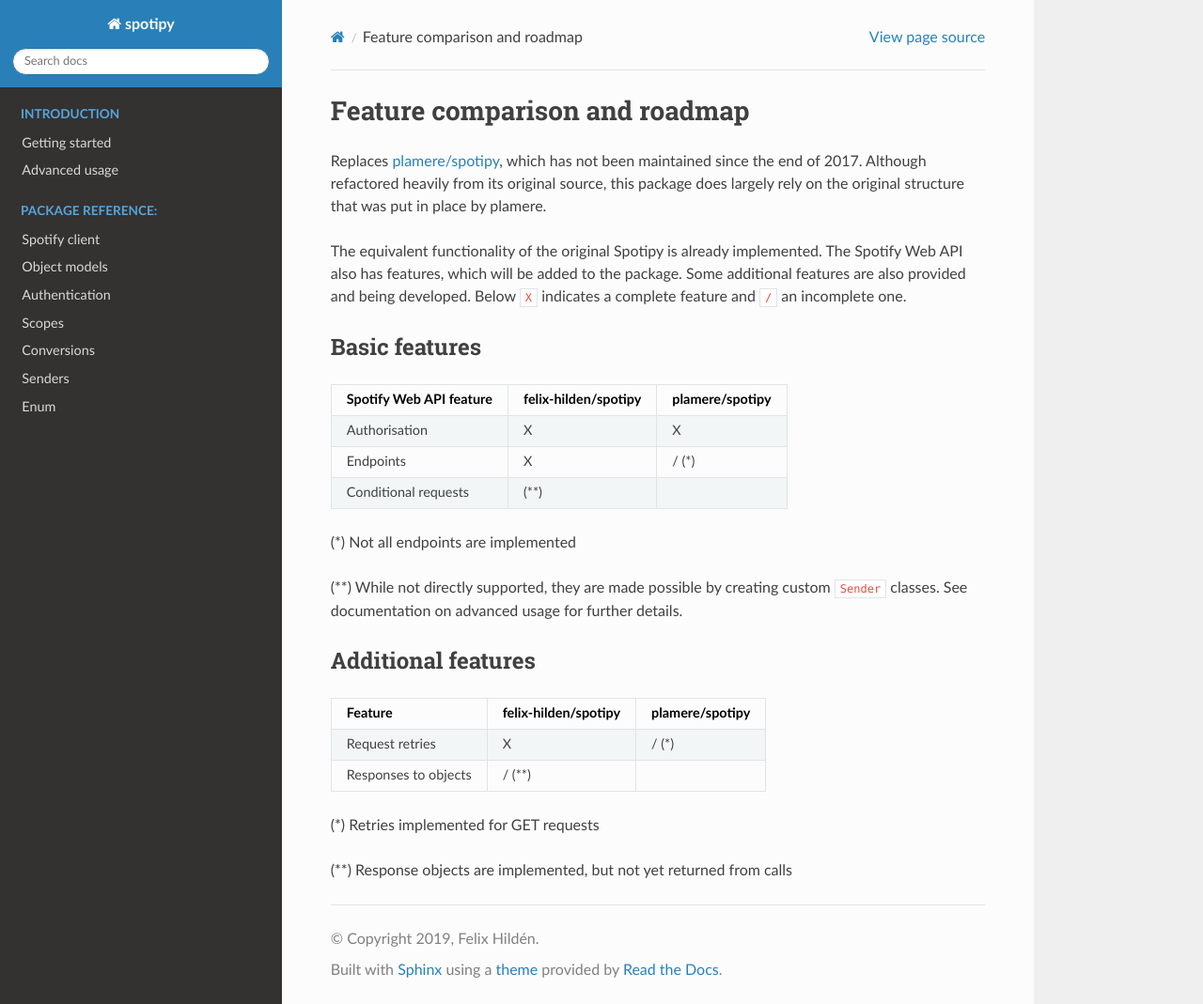
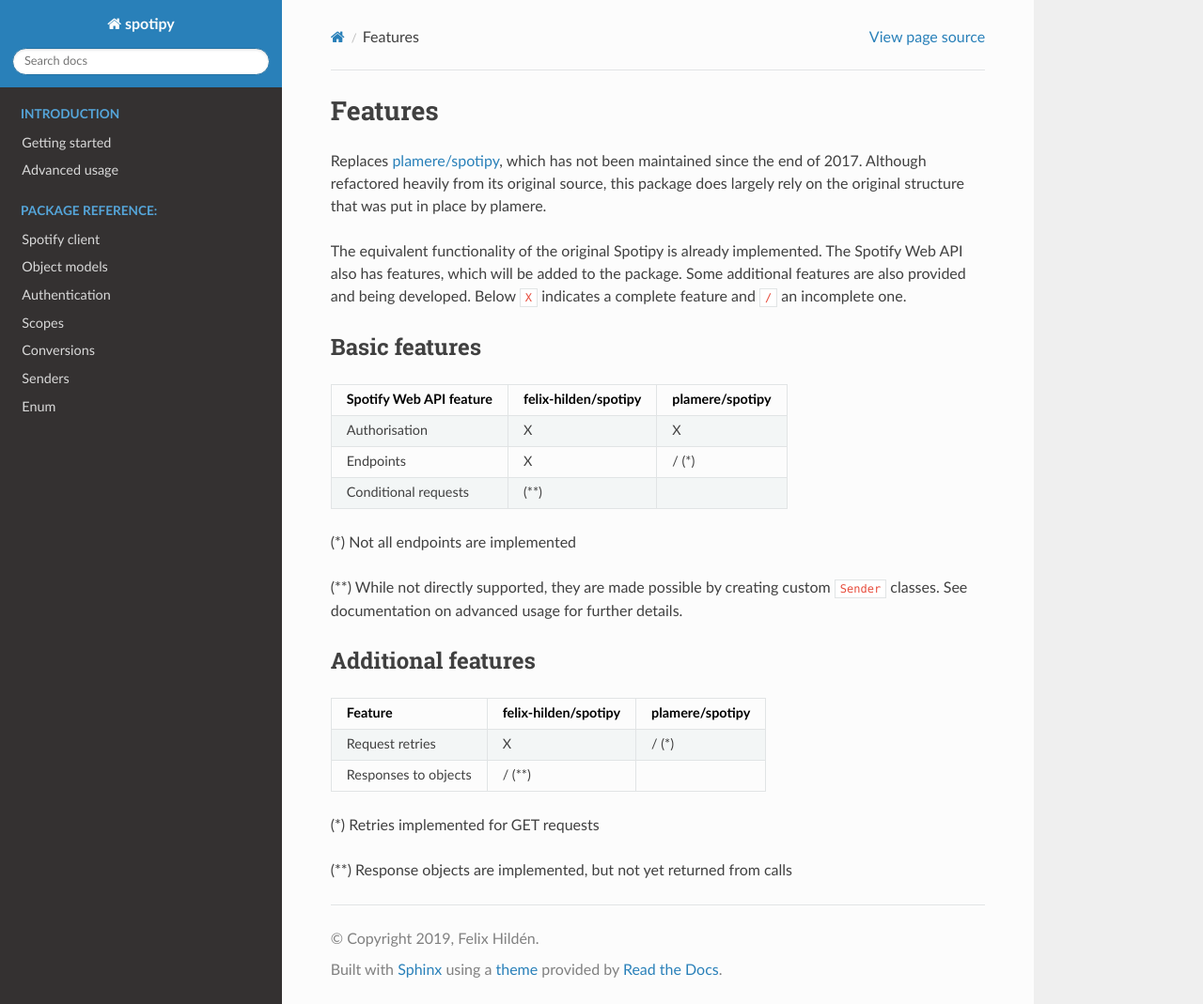
Before and after one commit to felix-hilden/tekore, a Sphinx documentation site: the page built from docs/readme/features.rst, in a window 1280 px wide and 1069 px high. Shown: the whole window at 94% size. Built offline with Sphinx 7.4.7 and the Read the Docs theme 2.0.0, drawn with Linux system fonts in a browser that asks for light colours; the version number could not be read and is left out.

Commit message:
Rename feature comparison heading

```diff
--- a/docs/readme/features.rst
+++ b/docs/readme/features.rst
@@ -1,5 +1,5 @@
-Feature comparison and roadmap
-==============================
+Features
+========
 Replaces `plamere/spotipy <https://github.com/plamere/spotipy>`_,
 which has not been maintained since the end of 2017.
 Although refactored heavily from its original source, this package does
--- a/readme.rst
+++ b/readme.rst
@@ -6,7 +6,7 @@
 
 A Python library for the
 `Spotify Web API <https://developer.spotify.com/documentation/web-api/>`_.
-See also `Contributing`_ and `Feature comparison and roadmap`_.
+See also `Contributing`_ and available `Features`_.
 
 .. include:: docs/readme/getting_started.rst
 .. include:: docs/readme/contributing.rst
```
